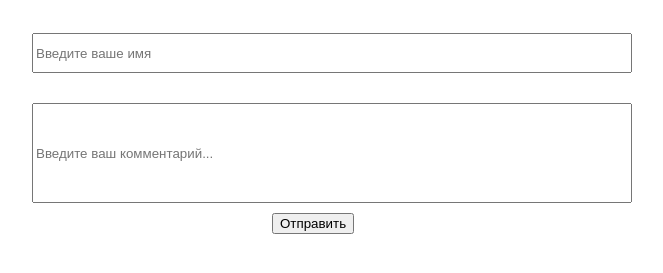
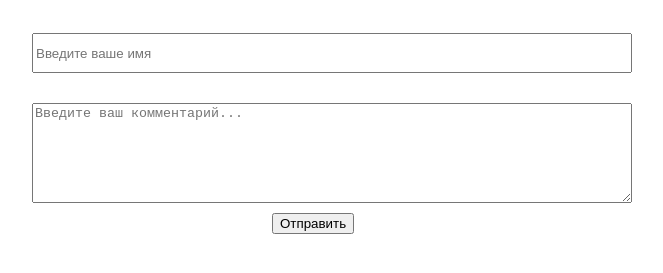
Before and after one commit to Dmitry2004-11/MyWidget, a React app: page / in a window 1280 px wide. Shown: the part 87-360 px from the top of the page, without its empty margins (328-991 px from the left). Built offline with nearby package versions, Linux system fonts and the light colour scheme.

Commit message:
release v3

```diff
--- a/src/form.js
+++ b/src/form.js
@@ -5,8 +5,8 @@ const Form = (props) => {
   <form onChange={props.turn} onSubmit={ e => {e.preventDefault();
    props.storageTurn()
    }} >
-    <input class="individ" placeholder="Введите ваше имя" value={props.todos.individ} required></input>
-    <input class="text" placeholder="Введите ваш комментарий..." value={props.todos.text} required></input>
+    <input id="individ" placeholder="Введите ваше имя" value={props.todos.individ} required></input>
+    <textarea id="text" placeholder="Введите ваш комментарий..." value={props.todos.text} required></textarea>
     <input class="send" type="submit" value="Отправить"></input>
   </form>
   )
--- a/src/index.js
+++ b/src/index.js
@@ -19,7 +19,7 @@ class MyWidget extends React.Component {
   turn(e) {
     let todos = this.state.todos;
     let txt = e.target.value;
-    let check = e.target.className;
+    let check = e.target.id;
     (check == "text") ? todos.text = txt : todos.individ = txt;
     todos.active = ((todos.individ.length) && (todos.text.length)) && ((todos.individ[0] != ' ' ) && (todos.text[0] != ' ')) && (/\p{L}/gu.test(todos.individ)) ? true : false;
     this.setState({ todos });
--- a/src/style.css
+++ b/src/style.css
@@ -3,12 +3,20 @@
   left: 430px;
 }
 
-.individ {
+#individ {
   position: absolute;
   left: 360px;
   top: 120px;
   width: 600px;
   height: 40px
+}
+
+#text {
+  position: absolute;
+  left: 360px;
+  top: 190px;
+  width: 600px;
+  height: 100px
 }
 
 .send {
@@ -17,14 +25,6 @@
   left: 600px;
   top: 300px;
 
-}
-
-.text {
-  position: absolute;
-  left: 360px;
-  top: 190px;
-  width: 600px;
-  height: 100px
 }
 
 .list {
```
Also changed, not shown: build/build.js, build/style.css.
